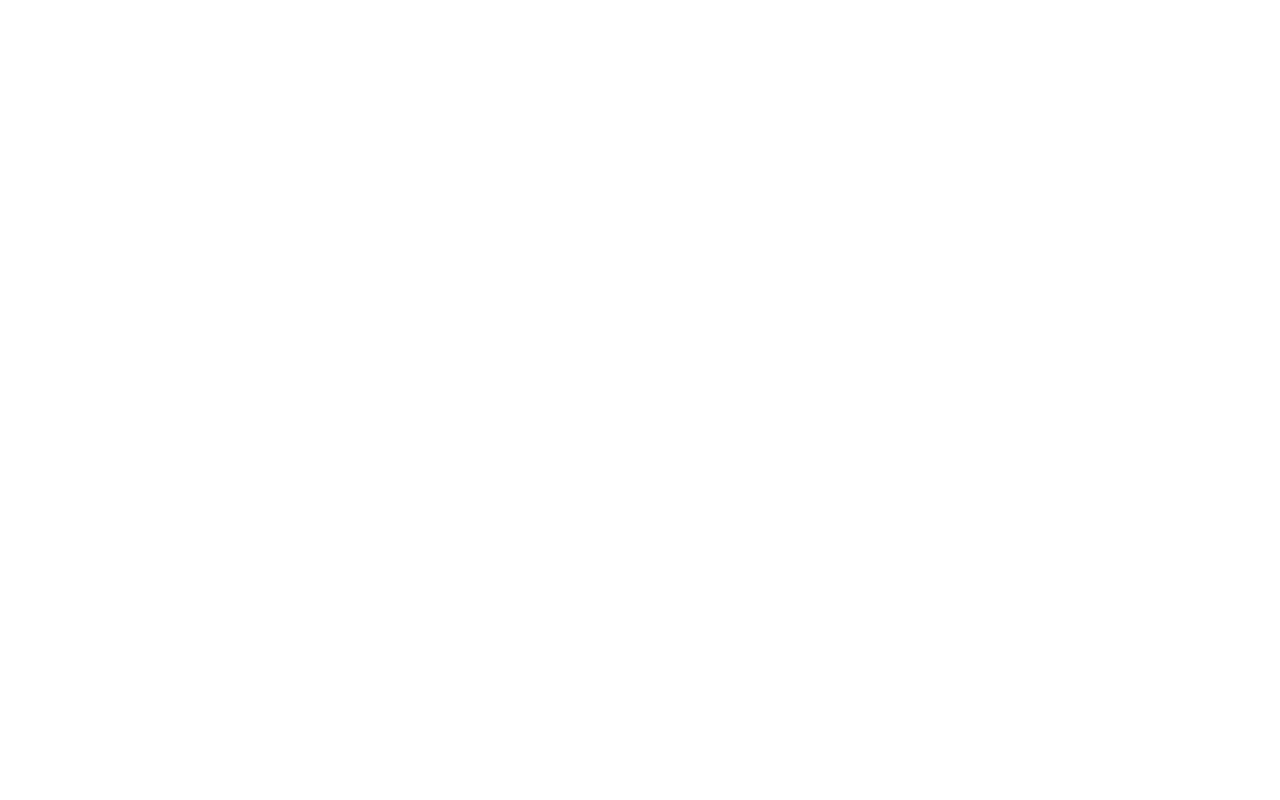
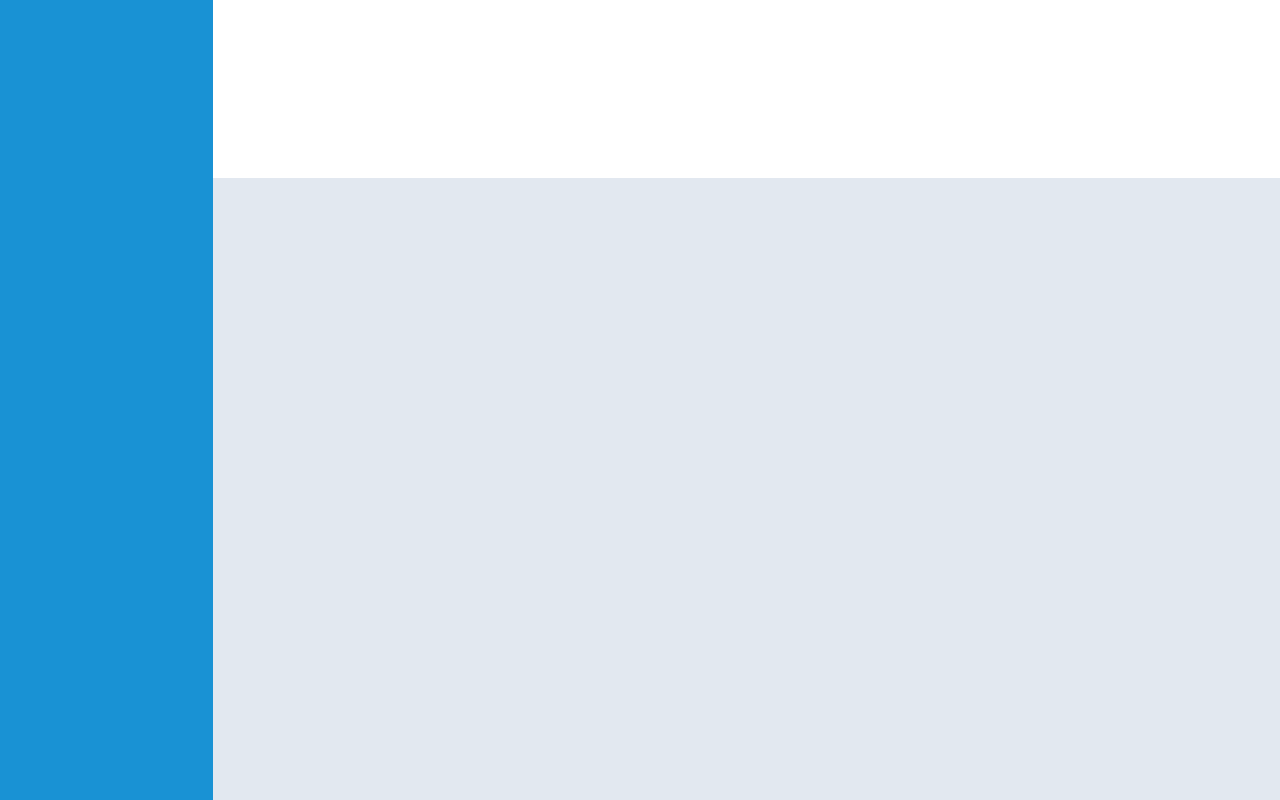
Before and after one commit to NoJaniNoParty/TheOdinProject, a plain HTML site: page Grid_Flex_Project/index.html in a window 1280 px wide. Drawn offline with Linux system fonts and the light colour scheme.

Commit message:
Grid_Flex_Project

```diff
--- a/Grid_Flex_Project/index.html
+++ b/Grid_Flex_Project/index.html
@@ -4,8 +4,22 @@
     <meta charset="UTF-8">
     <meta name="viewport" content="width=device-width, initial-scale=1.0">
     <title>Document</title>
+    <link href="style.css" rel="stylesheet">
 </head>
 <body>
+    <div class="container">
+        <div class="dashboard">
+
+        </div>
+        <div class="main">
+            <div class="header">
+
+            </div>
+            <div class="hero">
+
+            </div>
+        </div>
+    </div>
 
 </body>
 </html>
--- a/Grid_Flex_Project/style.css
+++ b/Grid_Flex_Project/style.css
@@ -1,3 +1,36 @@
 *{
     box-sizing: border-box;
 }
+
+body{
+    margin: 0;
+    padding: 0;
+}
+
+.container{
+    display: flex;
+    height: 100vh;
+
+}
+
+.dashboard{
+    flex: 1;
+    background-color: #1992D4;
+}
+
+.main{
+    flex: 5;
+    background-color: black;
+    display: flex;
+    flex-direction: column;
+}
+
+.header{
+    background-color: white;
+    flex: 2;
+}
+
+.hero{
+    background-color: #E2E8F0;
+    flex: 7;
+}
```
